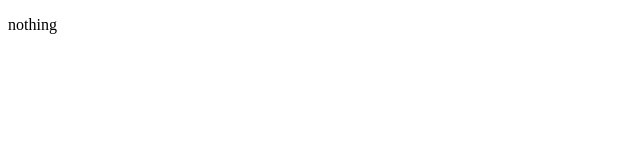
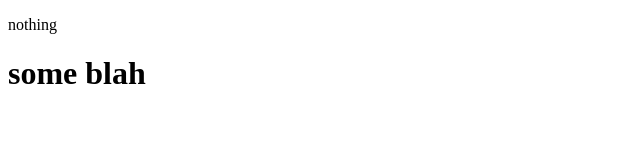
Before and after one commit to vishwa0909/learninggit, a plain HTML site: page index.html in a window 1280 px wide. Shown: the whole page, without its empty margins (0-640 px from the left). Drawn offline with Linux system fonts and the light colour scheme.

Commit message:
third commit

```diff
--- a/index.html
+++ b/index.html
@@ -5,5 +5,6 @@ test
 </title>
 <body>
     <p>nothing</p>
+    <h1>some blah</h1>
 </body>
 </html>
```
